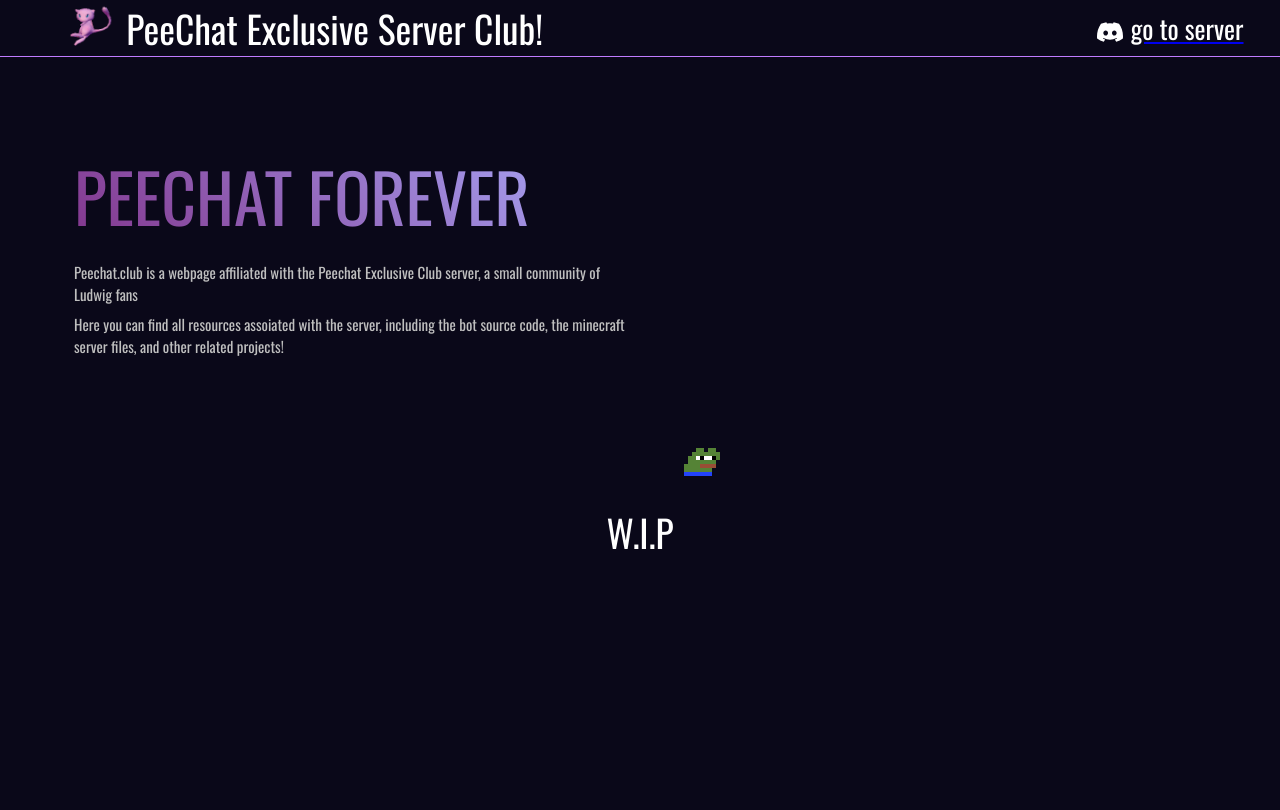
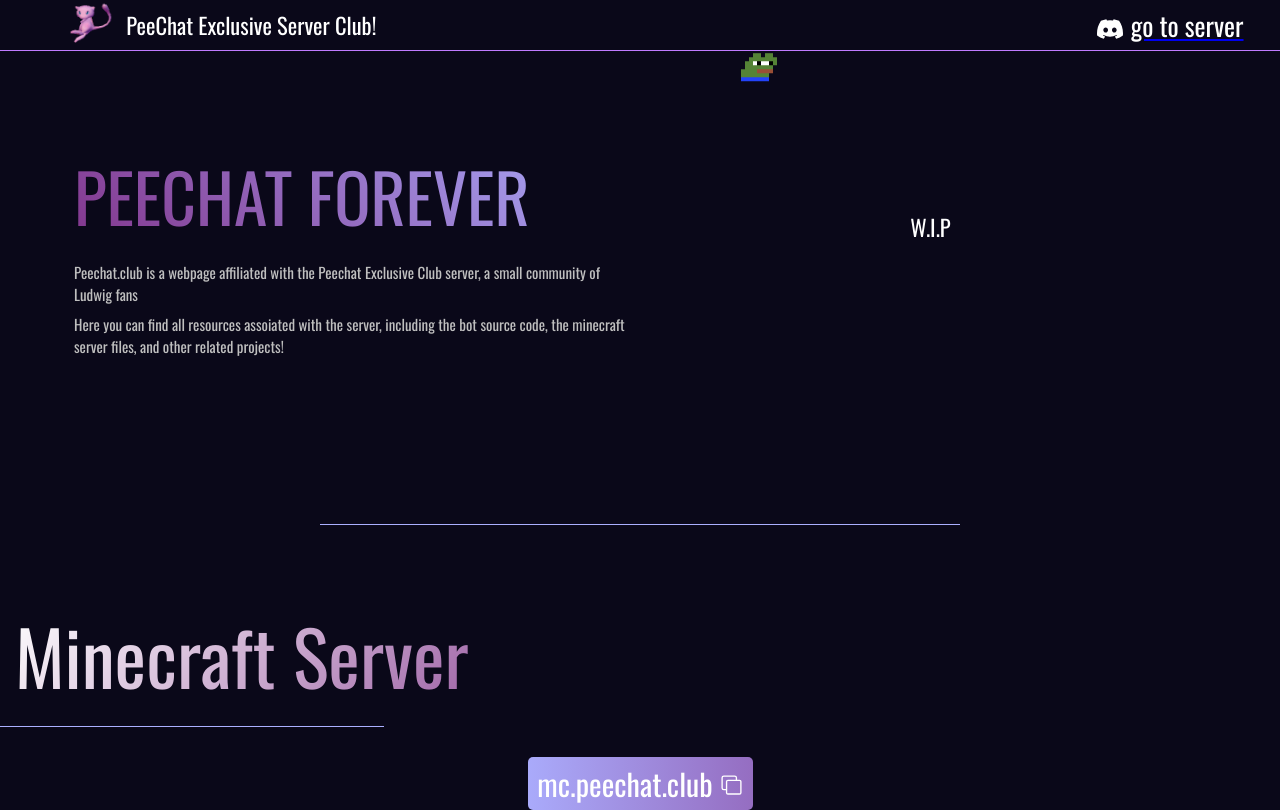
Before and after one commit to jaco-L8/peechat-club, a React (Create React App) app: page / in a window 1280 px wide. Built offline with nearby package versions, Linux system fonts and the light colour scheme.

Commit message:
add mcServer info to the webpage

```diff
--- a/src/App.css
+++ b/src/App.css
@@ -36,8 +36,16 @@
 
 p {
   font-family: 'Oswald', sans-serif;
-  font-size: 2.5em;
+  font-size: 1.5em;
   margin: 0;
   padding: 0;
   color: var(--text);
 }
+
+h1 {
+  font-family: 'Oswald', sans-serif;
+  font-size: 2em;
+  margin: 0;
+  padding: 0;
+  color: var(--text);
+}
--- a/src/App.js
+++ b/src/App.js
@@ -1,6 +1,8 @@
 import './App.css';
 import Header from './header.js';
 import Bento from './bentoBox.js';
+import Divider from './Divider.js';
+import Mcinfo from './mcServer.js';
 
 function App() {
   return (
@@ -8,6 +10,10 @@
       <Header />
 
       <Bento />
+
+      <Divider marginTop="10rem" marginBottom="5rem" width='50%' align='center' />
+
+      <Mcinfo />
     </div>
   );
 }
--- /dev/null
+++ b/src/Divider.js
@@ -0,0 +1,28 @@
+import React from "react";
+import "./variables.css";
+
+function Divider({ marginTop, marginBottom, width, align = "inherit" }) {
+    const alignmentStyles = {
+        left: { marginLeft: 0, marginRight: 'auto' },
+        right: { marginRight: 0, marginLeft: 'auto' },
+        center: { marginLeft: "auto", marginRight: "auto" },
+        inherit: {},
+    };
+
+    return (
+        <div
+            className="divider"
+            style={{
+                width: width || "100%",
+                height: "1px",
+                backgroundColor: "var(--secondary)",
+                marginTop: marginTop || "0",
+                marginBottom: marginBottom || "0",
+                boxSizing: "border-box",
+                ...alignmentStyles[align],
+            }}
+        ></div>
+    );
+}
+
+export default Divider;
--- a/src/bentoBox.css
+++ b/src/bentoBox.css
@@ -21,18 +21,10 @@
     margin-top: 3rem;
   }
 
-  .content2 {
-    /* background: linear-gradient(to bottom, var(--primary), var(--secondary)); */
-    /* filter: brightness(0.5); */
-    /* border-color: aliceblue;
-    border-style: solid; */
-
-  }
-
 
   .T1 { grid-area: 1 / 1 / 2 / 2; }
   .T2 {
-    grid-area: 2 / 1 / 3 / 3;
+    grid-area: 1 / 2 / 2 / 3;
     padding-top: 5rem;
  }
 
@@ -71,12 +63,20 @@
     padding-bottom: 0.5rem;
   }
 
+
+  .divider {
+    border-top: 1px solid var(--accent);
+    width: 100%;
+  }
+
+
+
   .T2 img {
     /* width: 50%;
     height: 20%; */
     position: absolute;
-    left: -10%;
-    transform: translateY(-50%);
+    left: 0%;
+    transform: translateY(-140%);
     animation: linear infinite;
     animation-name: move-right;
     animation-duration: 10s;
@@ -84,7 +84,7 @@
 
   @keyframes move-right {
     0% {
-      left: -10%;
+      left: 0%;
     }
     100% {
       left: 100%;
--- /dev/null
+++ b/src/mcServer.css
@@ -0,0 +1,66 @@
+
+@import 'variables.css';
+
+.mcServer {
+
+}
+
+
+.mcServer-title {
+    background-image: linear-gradient(-45deg, var(--secondary), var(--text));
+    background-size: 50%;
+    background-clip: text;
+    text-align: left;
+    -webkit-text-fill-color: transparent;
+    font-size: 5em;
+    font-weight: 500;
+    margin-bottom: 0.5rem;
+    margin-left: 1rem;
+}
+
+.Server-IP-container {
+    display: flex;
+    justify-content: center;
+    align-items: center;
+    background: linear-gradient(270deg, var(--secondary), var(--accent));
+    background-size: 200% 200%;
+    height: 3.5rem;
+    width: 15rem;
+    margin: 0 auto;
+    border-radius: 5px;
+    animation: changeColor 5s ease-in-out infinite;
+}
+
+@keyframes changeColor {
+    0% {
+        background-position: 0% 50%;
+    }
+    50% {
+        background-position: 100% 50%;
+    }
+    100% {
+        background-position: 0% 50%;
+    }
+}
+
+.Server-IP{
+    font-size: 2em;
+    font-weight: 500;
+    color: var(--text);
+    margin: 0;
+    padding: 0;
+}
+
+
+.clipBoard-click img {
+    width: 1.5rem;
+    height: 1.5rem;
+    margin-left: 0.5rem;
+    margin-top: 0.5rem;
+    cursor: pointer;
+    transition: transform 0.2s ease-in-out;
+}
+
+.clipBoard-click img:hover {
+    transform: translateY(-0.2rem);
+}
--- /dev/null
+++ b/src/mcServer.js
@@ -0,0 +1,36 @@
+import React from 'react';
+import './mcServer.css';
+import Divider from './Divider.js';
+import Clipboard from './clipboard-copy.svg';
+
+function mcServer() {
+    const serverIP = "mc.peechat.club";
+
+    const copyToClipboard = () => {
+        navigator.clipboard.writeText(serverIP);
+    };
+
+    return (
+        <div className='mcServer-container'>
+            <div className='mcServer'>
+                <h1 className='mcServer-title'>Minecraft Server</h1>
+
+                <Divider marginTop="1rem" marginBottom="2rem" width='30%' align='left' />
+
+                <div className='Server-IP-container'>
+                    <p className='Server-IP'>{serverIP}</p>
+                    <div className='clipBoard-click' onClick={copyToClipboard}>
+                        <img src={Clipboard} alt='copy to clipboard' className='clipBoard-img' />
+                    </div>
+                </div>
+
+                <p className='mcServer-text'>
+
+                </p>
+
+            </div>
+        </div>
+    )
+};
+
+export default mcServer;
```
Also changed, not shown: src/bentoBox.js (line endings or trailing spaces), src/clipboard-copy.svg (added).
